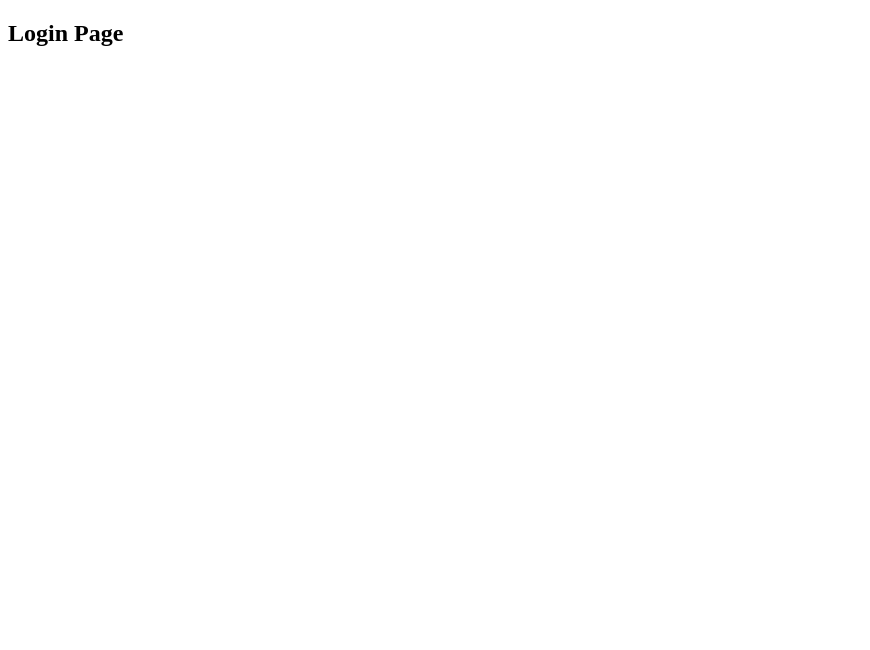
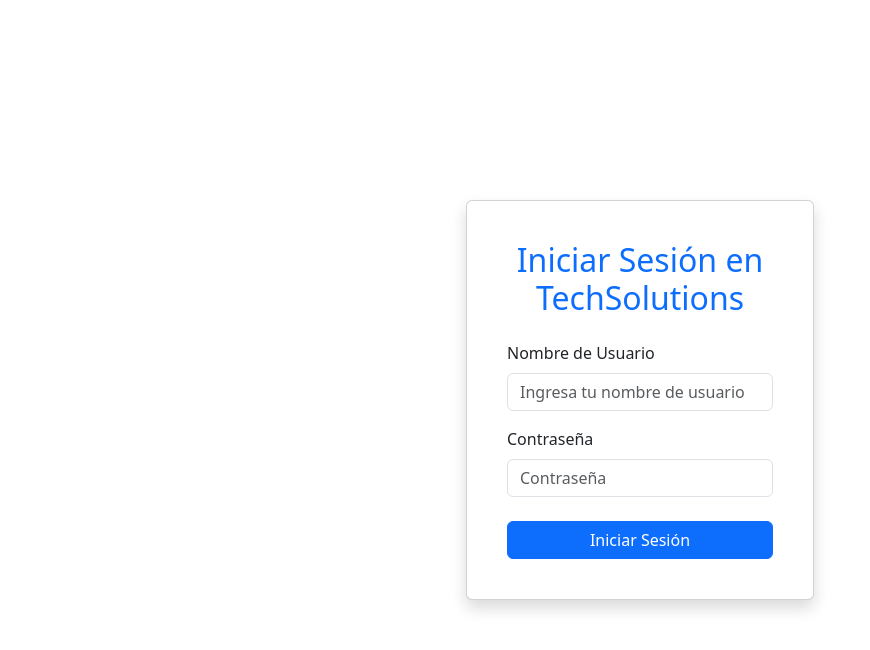
Before and after one commit to DevSer12/patronesSustiFrontend, a React (Vite) app: page / in a window 1280 px wide. Shown: the top 650 px of the page, without its empty margins (0-870 px from the left). Built offline with nearby package versions, Linux system fonts and the light colour scheme.

Commit message:
cree el login y la conexion con el backend

```diff
--- /dev/null
+++ b/src/context/AuthContext.jsx
@@ -0,0 +1,3 @@
+import { createContext } from 'react';
+
+export const AuthContext = createContext();
--- /dev/null
+++ b/src/context/AuthProvider.jsx
@@ -0,0 +1,25 @@
+import { useState } from 'react';
+import { AuthContext } from './AuthContext';
+
+export const AuthProvider = ({ children }) => {
+
+    const [usuario, setusuario] = useState(null);
+
+    const login = (usuarioDatos) => {
+        setusuario(usuarioDatos);
+
+        localStorage.setItem('usuario', JSON.stringify(usuarioDatos));
+    };
+
+    const logout = () => {
+        setusuario(null);
+
+        localStorage.removeItem('usuario');
+    };
+
+    return (
+        <AuthContext.Provider value={{ usuario, login, logout }}>
+            {children}
+        </AuthContext.Provider>
+    );
+};
--- /dev/null
+++ b/src/hooks/useAuth.js
@@ -0,0 +1,10 @@
+import { useContext } from 'react';
+import { AuthContext } from '../context/AuthContext';
+
+export const useAuth = () => {
+    const context = useContext(AuthContext);
+    if (!context) {
+        throw new Error('el useAuth debe ser usado dentro de AuthProvider');
+    }
+    return context;
+};
--- a/src/main.jsx
+++ b/src/main.jsx
@@ -2,9 +2,13 @@
 import { createRoot } from 'react-dom/client'
 import { RouterProvider } from 'react-router-dom';
 import { router } from './router/router'
+import { AuthProvider } from './context/AuthProvider';
+
 
 createRoot(document.getElementById('root')).render(
   <StrictMode>
+    <AuthProvider>
       <RouterProvider router={router} />
+    </AuthProvider>
   </StrictMode>,
 )
--- a/src/pages/Login.jsx
+++ b/src/pages/Login.jsx
@@ -1,8 +1,100 @@
+import { useState } from 'react';
+import { useNavigate } from 'react-router-dom';
+import Swal from 'sweetalert2';
+import { useAuth } from '../hooks/useAuth';
+import { Container, Row, Col, Card, Form, Button } from 'react-bootstrap';
+import api from '../services/api';
+import 'bootstrap/dist/css/bootstrap.min.css';
+
 const Login = () => {
+    const [username, setUsername] = useState('');
+    const [password, setPassword] = useState('');
+    const { login } = useAuth();
+    const navigate = useNavigate();
+
+    const handleSubmit = async (e) => {
+        e.preventDefault();
+
+        try {
+
+            const payload = {
+                username: username,
+                password: password
+            };
+            const respuesta = await api('/login', 'POST', payload, { auth: false });
+            const tokenRecibido = respuesta.token;
+            const usuarioRecibido = { username: respuesta.username };
+
+            Swal.fire({
+                title: "¡Bienvenido!",
+                text: "Ingresando al sistema...",
+                icon: "success",
+                timer: 1500,
+                showConfirmButton: false
+            }).then(() => {
+                login(usuarioRecibido, tokenRecibido);
+                navigate('/pedidos');
+            });
+        } catch (err) {
+            console.error('Error en login:', err);
+            Swal.fire({
+                title: "Error",
+                text: "Ocurrió un error al iniciar sesión",
+                icon: "error"
+            });
+        }
+
+
+    };
+
     return (
-        <div>
-            <h2>Login Page</h2>
-        </div>
+
+        <Container className="d-flex justify-content-center align-items-center" style={{ minHeight: "100vh" }}>
+            <Row className="w-100 justify-content-center">
+                <Col xs={12} md={6} lg={4}>
+
+                    <Card className="shadow p-4">
+                        <Card.Body>
+                            <h2 className="text-center mb-4 text-primary">Iniciar Sesión en TechSolutions</h2>
+
+                            <Form onSubmit={handleSubmit}>
+
+                                <Form.Group className="mb-3" controlId="formBasicUser">
+                                    <Form.Label>Nombre de Usuario</Form.Label>
+                                    <Form.Control
+                                        type="text"
+                                        placeholder="Ingresa tu nombre de usuario"
+                                        value={username}
+                                        onChange={(e) => setUsername(e.target.value)}
+                                        required
+                                    />
+                                </Form.Group>
+
+
+                                <Form.Group className="mb-4" controlId="formBasicPassword">
+                                    <Form.Label>Contraseña</Form.Label>
+                                    <Form.Control
+                                        type="password"
+                                        placeholder="Contraseña"
+                                        value={password}
+                                        onChange={(e) => setPassword(e.target.value)}
+                                        required
+                                    />
+                                </Form.Group>
+
+
+                                <Button variant="primary" type="submit" className="w-100">
+                                    Iniciar Sesión
+                                </Button>
+
+                            </Form>
+                        </Card.Body>
+
+                    </Card>
+
+                </Col>
+            </Row>
+        </Container>
     );
 };
 
--- a/src/services/api.js
+++ b/src/services/api.js
@@ -0,0 +1,57 @@
+
+const BASE_URL = 'http://localhost:8080/public';
+
+
+
+export const api = async (
+    endpoint = '/login',
+    method = 'POST',
+    body = null,
+    options = { auth: true, credentials: false }
+) => {
+    const url = `${BASE_URL}${endpoint}`;
+    const headers = {};
+
+    if (body) headers['Content-Type'] = 'application/json';
+
+
+    if (options.auth) {
+        const token = localStorage.getItem('token');
+        if (token) headers['Authorization'] = `Bearer ${token}`;
+    }
+
+    const config = {
+        method,
+        headers,
+    };
+
+    if (options.credentials) config.credentials = 'include';
+    if (body) config.body = JSON.stringify(body);
+
+    try {
+        const resp = await fetch(url, config);
+        if (resp.status === 204) return null;
+
+
+        const texto = await resp.text();
+        let datos;
+        try {
+            datos = texto ? JSON.parse(texto) : null;
+        } catch {
+
+            datos = texto;
+        }
+
+        if (!resp.ok) {
+            const msg = (datos && datos.message) || (typeof datos === 'string' && datos) || `Error ${resp.status}`;
+            throw new Error(msg);
+        }
+
+        return datos;
+    } catch (err) {
+        console.error('api error:', err);
+        throw err;
+    }
+};
+
+export default api;
```
Also changed, not shown: 1 other file (tests, documents, lock files or other folders).
